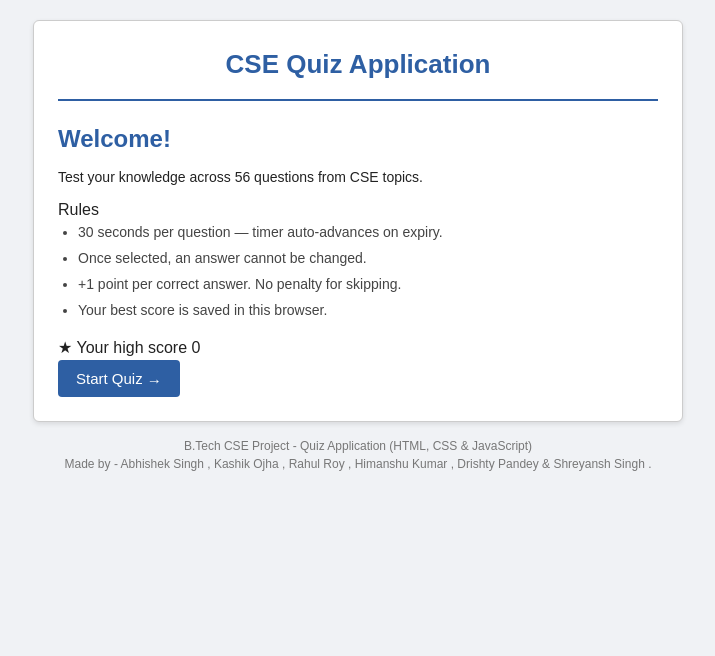
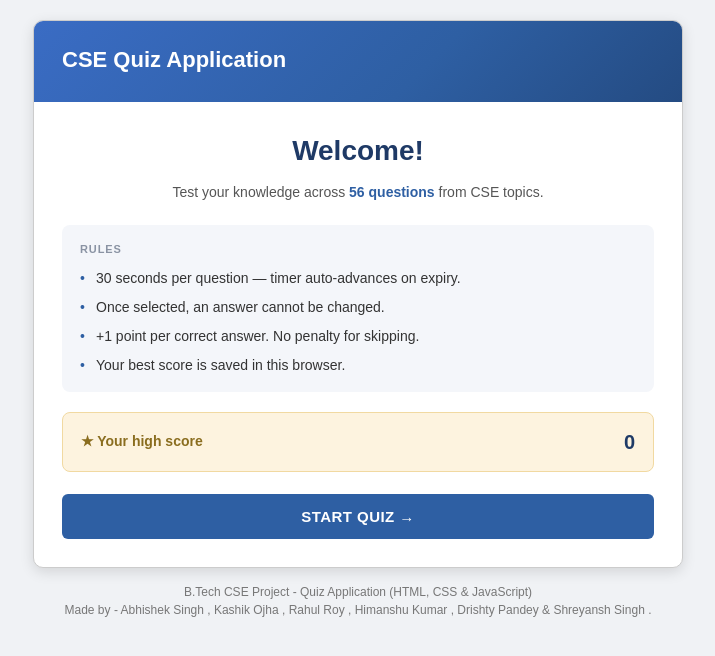
Before and after one commit to shreyansh-singh-097/Quiz_app, a plain HTML site: page index.html in a window 1280 px wide. Shown: the whole page, without its empty margins (282-997 px from the left). Drawn offline with Linux system fonts and the light colour scheme.

Commit message:
Refactor CSS styles for layout and design improvements
Updated styles for various elements including header, buttons, and containers. Adjusted padding, margins, and colors for improved layout and design consistency.

```diff
--- a/style.css
+++ b/style.css
@@ -3,7 +3,6 @@
   padding: 0;
   box-sizing: border-box;
 }
-
 body {
   font-family: Arial, Helvetica, sans-serif;
   background-color: #f0f2f5;
@@ -11,63 +10,119 @@ body {
   line-height: 1.5;
   padding: 20px 10px;
 }
-
 .container {
   max-width: 650px;
   margin: 0 auto;
   background-color: #ffffff;
   border: 1px solid #ccc;
-  border-radius: 6px;
-  padding: 24px;
-  box-shadow: 0 2px 5px rgba(0, 0, 0, 0.1);
+  border-radius: 10px;
+  padding: 0;
+  overflow: hidden;
+  box-shadow: 0 4px 14px rgba(0, 0, 0, 0.12);
 }
 
+/* ---- Header (full-width gradient bar) ---- */
 .app-header {
-  text-align: center;
-  margin-bottom: 20px;
-  border-bottom: 2px solid #2e5fa3;
-  padding-bottom: 10px;
+  text-align: left;
+  margin-bottom: 0;
+  padding: 22px 28px;
+  background: linear-gradient(135deg, #3a6cc4, #2e5fa3 60%, #244b82);
+}
+.app-header h1 {
+  color: #fff;
+  font-size: 22px;
+  font-weight: 700;
+  margin-bottom: 4px;
+}
+.app-header p {
+  font-size: 13px;
+  color: #dce6f7;
 }
 
-.app-header h1 {
-  color: #2e5fa3;
-  font-size: 26px;
-  margin-bottom: 5px;
+/* ---- Screens get the inner padding now ---- */
+.screen {
+  margin-top: 0;
+  padding: 28px;
 }
-
-.app-header p {
-  font-size: 13px;
-  color: #555;
-}
-
-.screen {
-  margin-top: 10px;
-}
-
 .hidden {
   display: none;
 }
 
+/* ---- Start screen ---- */
 #start-screen h2 {
+  text-align: center;
+  font-size: 28px;
+  font-weight: 800;
   margin-bottom: 10px;
+  color: #1f3a66;
+}
+.welcome-sub {
+  text-align: center;
+  font-size: 14px;
+  color: #555;
+  margin-bottom: 22px;
+}
+.welcome-sub .highlight {
+  color: #2e5fa3;
+  font-weight: 700;
+}
+
+.rules-box {
+  background-color: #f4f6fa;
+  border-radius: 8px;
+  padding: 16px 18px;
+  margin-bottom: 20px;
+}
+.rules-label {
+  display: block;
+  font-size: 11px;
+  font-weight: 700;
+  letter-spacing: 0.08em;
+  text-transform: uppercase;
+  color: #8a93a3;
+  margin-bottom: 10px;
+}
+.info-list {
+  list-style: none;
+  margin-left: 0;
+  margin-bottom: 0;
+  font-size: 14px;
+  color: #333;
+}
+.info-list li {
+  position: relative;
+  padding-left: 16px;
+  margin-bottom: 8px;
+}
+.info-list li:last-child {
+  margin-bottom: 0;
+}
+.info-list li::before {
+  content: "•";
+  position: absolute;
+  left: 0;
   color: #2e5fa3;
 }
 
-#start-screen p {
-  margin-bottom: 10px;
+.high-score-box {
+  display: flex;
+  align-items: center;
+  justify-content: space-between;
+  background-color: #fdf3df;
+  border: 1px solid #f1d9a1;
+  border-radius: 8px;
+  padding: 14px 18px;
+  margin-bottom: 22px;
+}
+.high-score-label {
   font-size: 14px;
+  font-weight: 600;
+  color: #8a6d1f;
 }
-
-.info-list {
-  list-style: disc;
-  margin-left: 20px;
-  margin-bottom: 15px;
-  font-size: 14px;
-  color: #444;
-}
-
-.info-list li {
-  margin-bottom: 5px;
+.high-score-value {
+  font-size: 20px;
+  font-weight: 800;
+  color: #1f3a66;
 }
 
 .high-score-line {
@@ -76,38 +131,41 @@ body {
   color: #2e5fa3;
 }
 
+/* ---- Buttons ---- */
 .btn {
-  padding: 10px 18px;
+  padding: 14px 18px;
   font-size: 15px;
+  font-weight: 700;
+  letter-spacing: 0.03em;
   border: none;
-  border-radius: 4px;
+  border-radius: 6px;
   cursor: pointer;
+  width: 100%;
+  text-transform: uppercase;
 }
-
 .primary-btn {
   background-color: #2e5fa3;
   color: #fff;
 }
-
 .primary-btn:hover {
   background-color: #244b82;
 }
-
 .secondary-btn {
   background-color: #e0e0e0;
   color: #333;
+  text-transform: none;
+  width: auto;
 }
-
 .secondary-btn:hover {
   background-color: #cfcfcf;
 }
-
 .btn:disabled {
   background-color: #cccccc;
   color: #777777;
   cursor: not-allowed;
 }
 
+/* ---- Quiz screen ---- */
 .quiz-top-bar {
   display: flex;
   justify-content: space-between;
@@ -117,11 +175,9 @@ body {
   margin-bottom: 12px;
   color: #333;
 }
-
 #timer-text {
   color: #2e5fa3;
 }
-
 .time-warning {
   color: #c0392b !important;
 }
@@ -133,15 +189,12 @@ body {
   overflow: hidden;
   margin-bottom: 20px;
 }
-
 .progress-bar-fill {
   height: 100%;
   width: 0%;
   background-color: #2e5fa3;
   transition: width 0.3s ease;
 }
-
-
 #question-text {
   font-size: 18px;
   margin-bottom: 18px;
@@ -153,7 +206,6 @@ body {
   gap: 10px;
   margin-bottom: 20px;
 }
-
 .option-btn {
   text-align: left;
   padding: 12px 15px;
@@ -163,45 +215,43 @@ body {
   border-radius: 4px;
   cursor: pointer;
 }
-
 .option-btn:hover {
   background-color: #eef3fb;
   border-color: #2e5fa3;
 }
-
-
 .option-btn.correct {
   background-color: #d4edda;
   border-color: #28a745;
   color: #155724;
   font-weight: bold;
 }
-
 .option-btn.wrong {
   background-color: #f8d7da;
   border-color: #dc3545;
   color: #721c24;
   font-weight: bold;
 }
-
 .option-btn:disabled {
   cursor: not-allowed;
 }
-
 .nav-buttons {
   display: flex;
   justify-content: space-between;
+  gap: 10px;
+}
+.nav-buttons .btn {
+  width: auto;
+  flex: 1;
 }
 
+/* ---- Result screen ---- */
 #result-screen {
   text-align: center;
 }
-
 #result-screen h2 {
   color: #2e5fa3;
   margin-bottom: 15px;
 }
-
 .result-box {
   background-color: #f7f9fc;
   border: 1px solid #ddd;
@@ -210,18 +260,15 @@ body {
   margin-bottom: 15px;
   font-size: 16px;
 }
-
 .result-box p {
   margin-bottom: 8px;
 }
-
 .result-message {
   font-size: 14px;
   color: #444;
   margin-bottom: 20px;
   font-style: italic;
 }
-
 .app-footer {
   text-align: center;
   font-size: 12px;
@@ -230,28 +277,29 @@ body {
 }
 
 @media (max-width: 480px) {
-  .container {
-    padding: 15px;
+  .screen {
+    padding: 20px;
   }
-
+  .app-header {
+    padding: 18px 20px;
+  }
   .app-header h1 {
-    font-size: 21px;
+    font-size: 19px;
   }
-
+  #start-screen h2 {
+    font-size: 24px;
+  }
   .quiz-top-bar {
     flex-direction: column;
     gap: 4px;
   }
-
   #question-text {
     font-size: 16px;
   }
-
   .nav-buttons {
     flex-direction: column;
     gap: 10px;
   }
-
   .nav-buttons .btn {
     width: 100%;
   }
```
